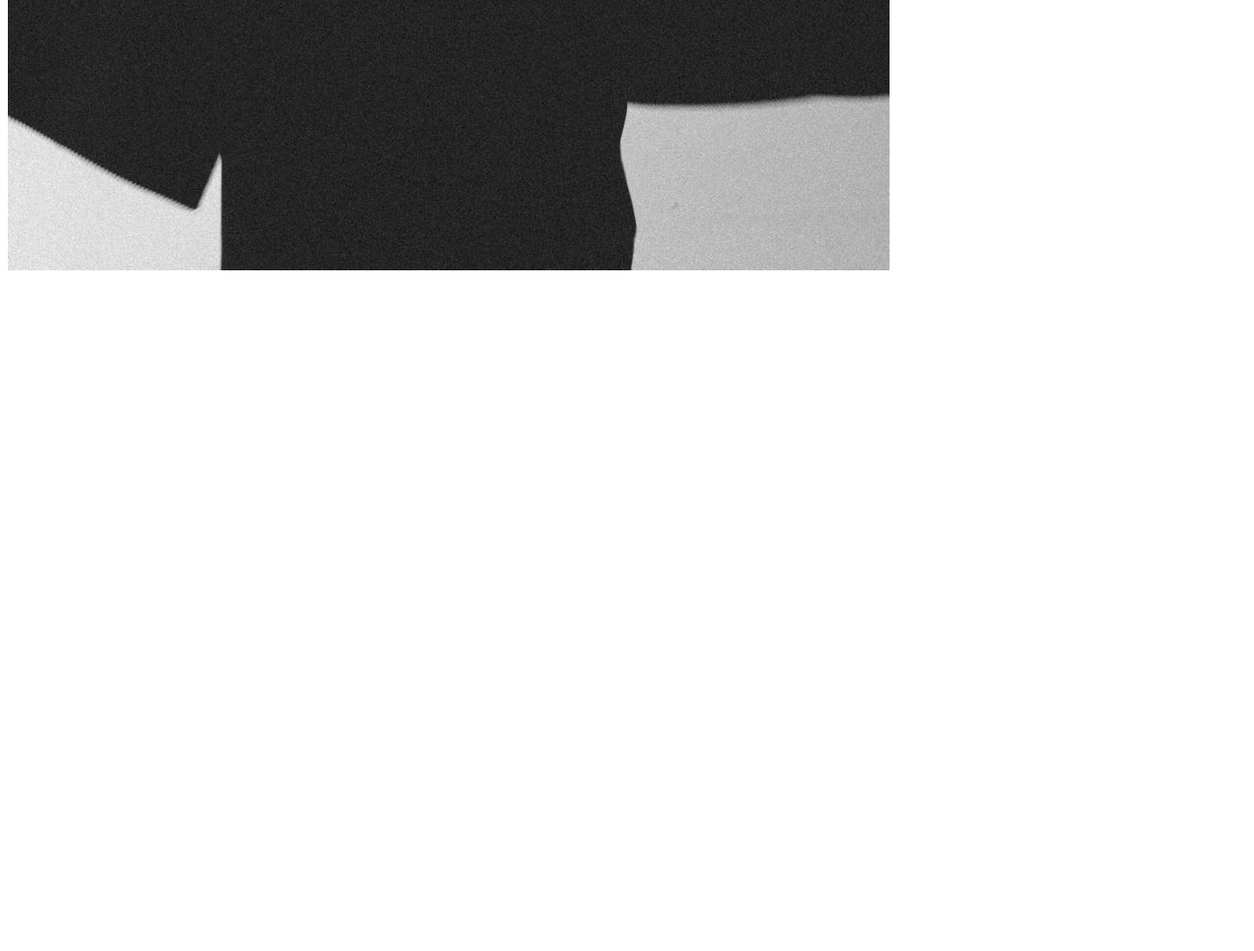
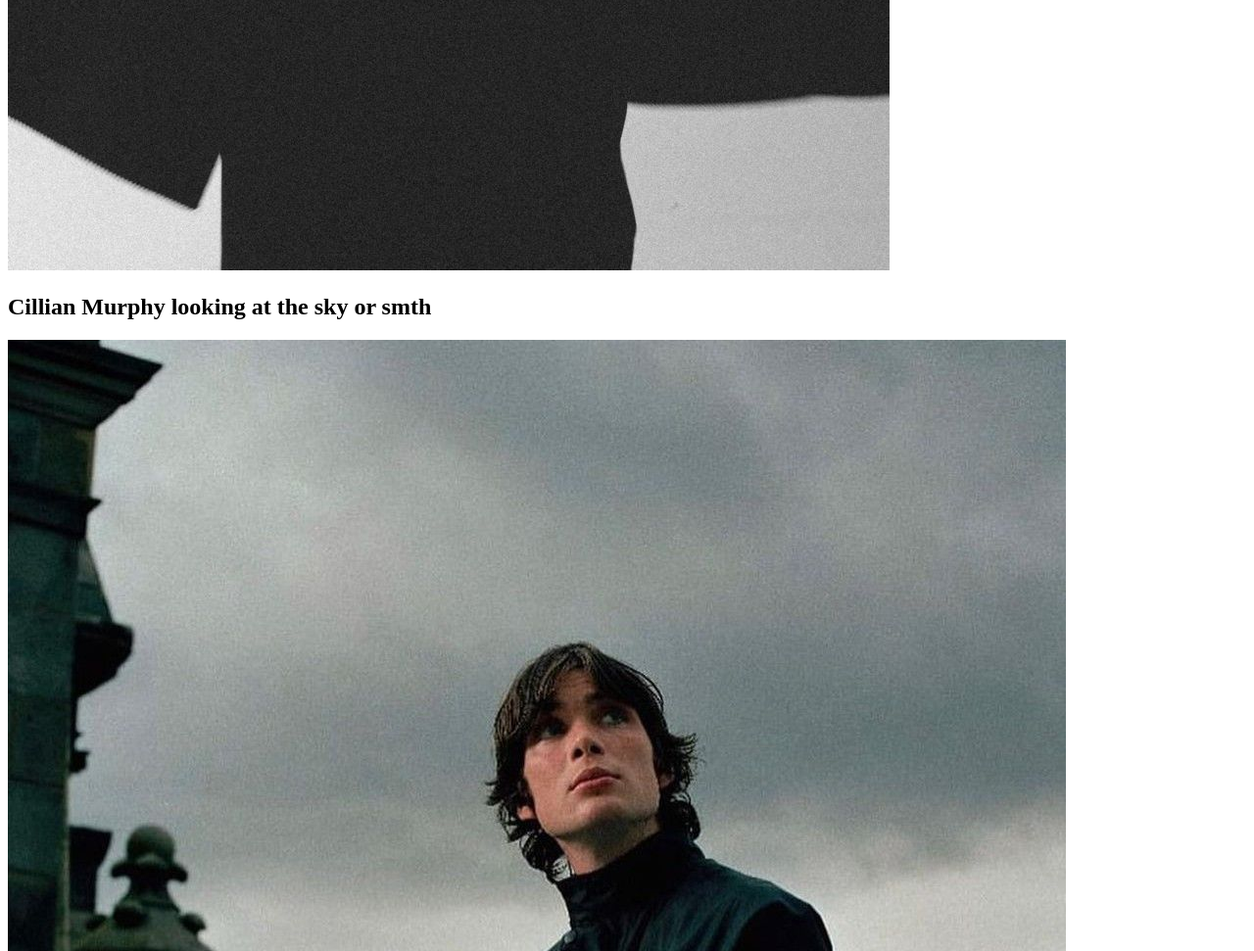
Before and after one commit to kaddofaddo/Sec4.Aristotle, a plain HTML site: page index.html in a window 1280 px wide. Shown: the part 1089-2060 px from the top of the page at 98% size. Before the commit the page ends 1389 px from the top, so only its background shows below. Drawn offline with Linux system fonts and the light colour scheme.

Commit message:
Update index.html

```diff
--- a/index.html
+++ b/index.html
@@ -8,6 +8,8 @@
     <p>this is pictures of cillian murphy. amazing</p>
     <h2>Cillian Murphy doing something idk</h2>
     <img src="1fd32d65669715d79ec32ff4c12d4b64.jpg">
-    <h2></h2>
+    <h2>Cillian Murphy looking at the sky or smth</h2>
+    <img src="8e0ccef0eacc00f172fafd4c0158e452.jpg">
+    <h2>Cillian Murphy as Jonathan Crane..</h2>
   </body>
 </html>
```
